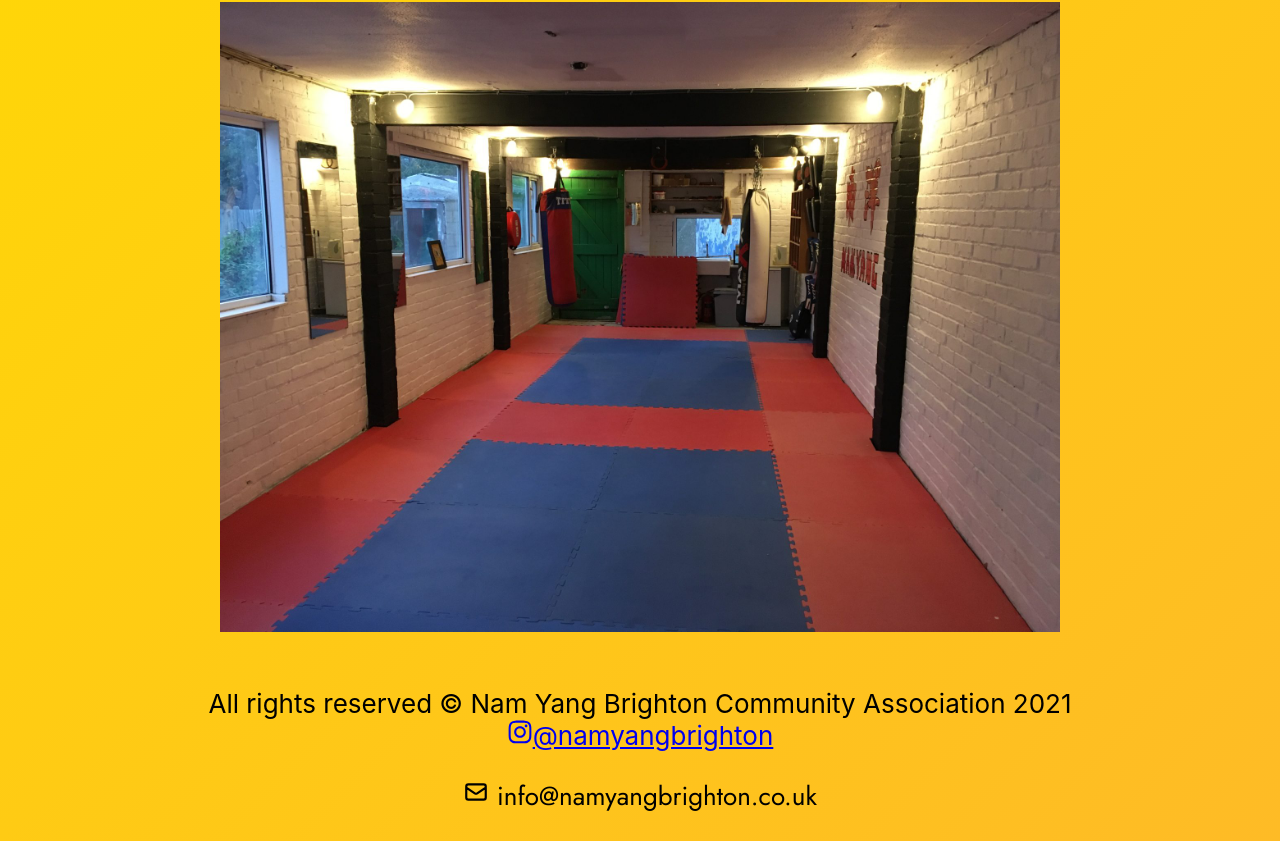
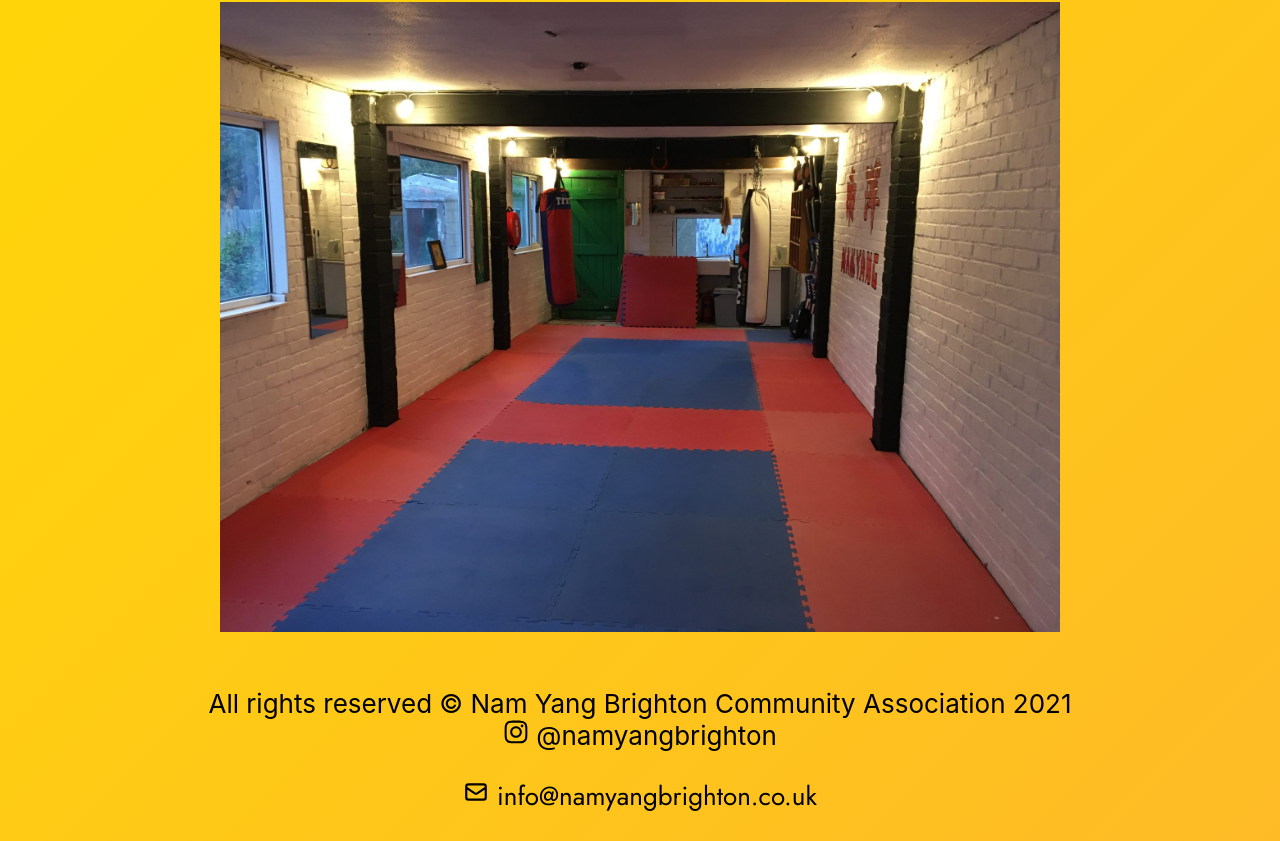
Before and after one commit to tariqtkhawaja/NamYangWebsite, a React (Create React App) app: page / in a window 1280 px wide. Shown: the part 1565-2406 px from the top of the page. Built offline with nearby package versions, Linux system fonts and the light colour scheme; what react-google-maps would draw is missing.

Commit message:
styled social links

```diff
--- a/src/App.css
+++ b/src/App.css
@@ -108,6 +108,11 @@ strong {
   grid-row: span 3;
 }
 
+a {
+  color: inherit;
+  text-decoration: none;
+  cursor: pointer;
+}
 /* Media Queries */
 /* @media screen and (max-width: 600px) {
   .App {
--- a/src/App.js
+++ b/src/App.js
@@ -72,8 +72,7 @@ function App() {
             </br>
 
 
-            <a href="https://www.instagram.com/namyangbrighton/"><FaInstagram />
-              @namyangbrighton</a>
+            <a href="https://www.instagram.com/namyangbrighton/"> <FaInstagram /> @namyangbrighton</a>
             <p>
               <HiOutlineMail /> info@namyangbrighton.co.uk
             </p>
```
